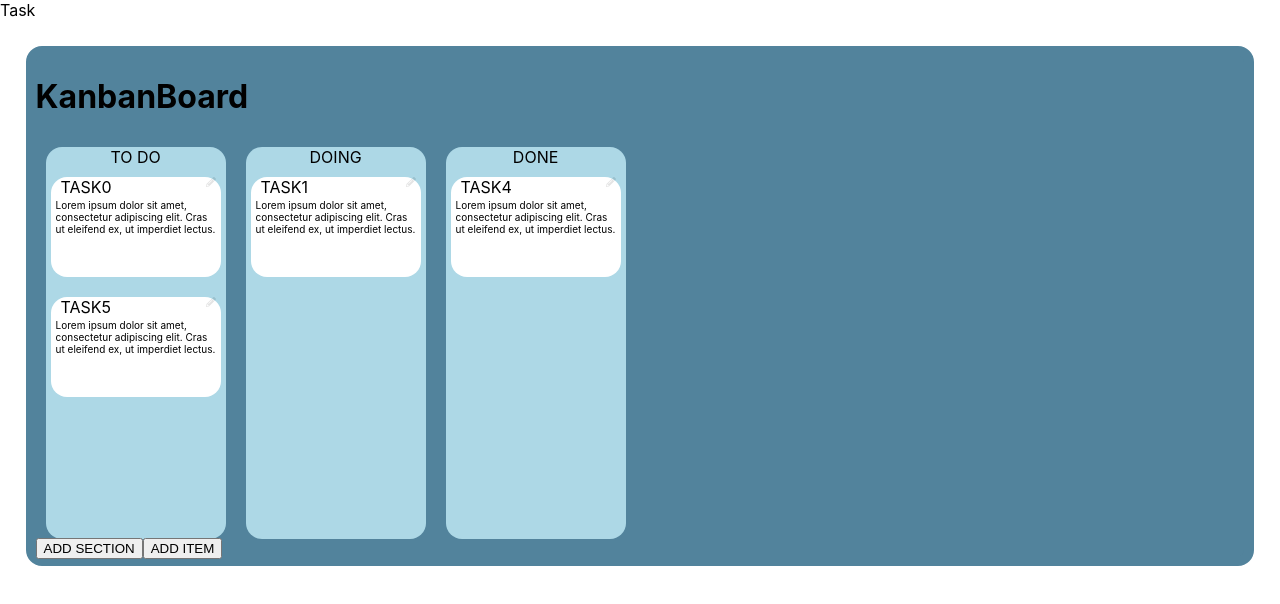
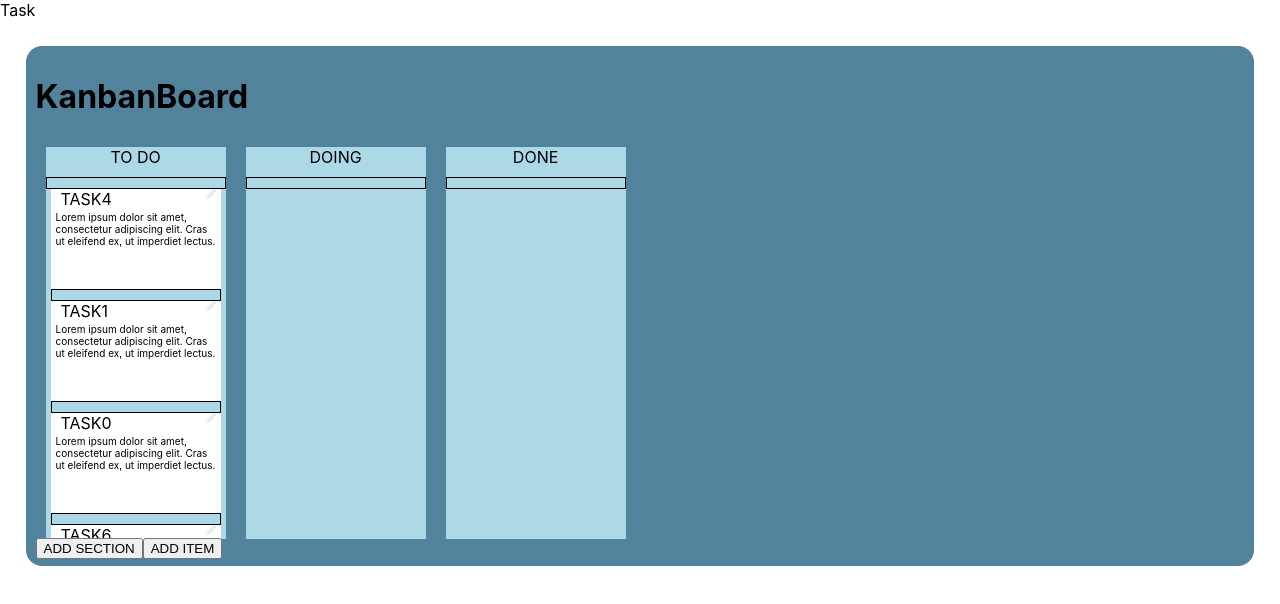
Before and after one commit to DaniloVieira/tasklist-new, a React (Create React App) app: page / in a window 1280 px wide. Shown: the top 604 px of the page. Built offline with nearby package versions, Linux system fonts and the light colour scheme.

Commit message:
Drag and drop

```diff
--- a/src/components/Kanban/Kanban.js
+++ b/src/components/Kanban/Kanban.js
@@ -17,25 +17,36 @@ class Kanban extends Component {
         tasks:[
             {
                 id: 1,
+                order: 3,
                 title: 'TASK0',
                 status: 'TO DO',
                 description: 'Lorem ipsum dolor sit amet, consectetur adipiscing elit. Cras ut eleifend ex, ut imperdiet lectus.'
             },
             {
                 id: 2,
+                order: 2,
                 title: 'TASK1',
-                status: 'DOING',
+                status: 'TO DO',
                 description: 'Lorem ipsum dolor sit amet, consectetur adipiscing elit. Cras ut eleifend ex, ut imperdiet lectus.'
             },
             {
                 id: 3,
+                order: 1,
                 title: 'TASK4',
-                status: 'DONE',
+                status: 'TO DO',
                 description: 'Lorem ipsum dolor sit amet, consectetur adipiscing elit. Cras ut eleifend ex, ut imperdiet lectus.'
             },
             {
                 id: 4,
+                order: 5,
                 title: 'TASK5',
+                status: 'TO DO',
+                description: 'Lorem ipsum dolor sit amet, consectetur adipiscing elit. Cras ut eleifend ex, ut imperdiet lectus.'
+            },
+            {
+                id: 5,
+                order: 4,
+                title: 'TASK6',
                 status: 'TO DO',
                 description: 'Lorem ipsum dolor sit amet, consectetur adipiscing elit. Cras ut eleifend ex, ut imperdiet lectus.'
             }
@@ -49,14 +60,39 @@ class Kanban extends Component {
             status: 'TO DO',
             description: ''
         }
+    }
 
+    constructor(props) {
+        super(props);
+        this.state = {
+            ...this.state,
+            tasks: this.sortTasks(this.state.tasks)
+        }
+    }
+
+    sortTasks(tasks) {
+        return [...tasks].sort((a, b) => a.order-b.order);
+    }
+
+    componentDidMount() {
+        console.log('[componentDidMount]');
+    }
+
+    componentDidUpdate(){
+        console.log('[componentDidUpdate]');
+    }
+
+    itemDroped = (task) => {
+        const updatedTasks = [...this.state.tasks];
+        const taskIndex = updatedTasks.findIndex( t => t.id === task.id);
+        updatedTasks.splice(taskIndex, 1, task);
+        this.setState({tasks: this.sortTasks(updatedTasks)});
     }
 
     getStatusList(){
         let statusList = [];
          this.state.sections
             .map(sec => (statusList.push(sec.title)));
-
         return statusList
     }
 
@@ -110,7 +146,7 @@ class Kanban extends Component {
     }
 
     render(){
-
+        console.log('[render]');
         return (
             <Aux>
                 <Modal show={this.state.showModalAddSection} modalClosed={() => this.toggleSectionModalHandler(false)}>
@@ -119,7 +155,12 @@ class Kanban extends Component {
                 <Modal show={this.state.showModalAddItem} modalClosed={() => this.toggleItemModalHandler(false)}>
                     <KanbanAddItem task={this.state.task} submitItemHandler={this.submitItemHandler} statusList={this.getStatusList()} handleChange={this.handleChange}/>
                 </Modal>
-                <KanbanBoard sections={this.state.sections} tasks={this.state.tasks} showModalSection={() => this.toggleSectionModalHandler(true)} showModalKanbanItem={this.toggleItemModalHandler}/>
+                <KanbanBoard
+                    sections={this.state.sections}
+                    tasks={this.state.tasks}
+                    showModalSection={() => this.toggleSectionModalHandler(true)}
+                    showModalKanbanItem={this.toggleItemModalHandler}
+                    itemDroped={this.itemDroped}/>
             </Aux>
         )
     }
--- a/src/components/Kanban/KanbanBoard/KanbanBoard.js
+++ b/src/components/Kanban/KanbanBoard/KanbanBoard.js
@@ -4,18 +4,18 @@ import classes from './KanbanBoard.module.css'
 import KanbanSection from './KanbanSection/KanbanSection';
 
 //TOOD add dynamicaly kanban section
-
-
-
 const kanbanBoard = (props) => {
 
+    const itemDroped = (task) => {
+        props.itemDroped(task)
+    }
     const sectionsToRender = props.sections
         .map(section => {
             const tasks = props.tasks.filter((tsk) => {
                 return tsk.status === section.title;
             });
             return (
-                <KanbanSection key={section.title} title={section.title} order={section.order} tasks={tasks} clickEditItem={props.showModalKanbanItem}/>
+                <KanbanSection key={section.title} title={section.title} order={section.order} tasks={tasks} clickEditItem={props.showModalKanbanItem} itemDroped={itemDroped} />
             );
         });
 
--- a/src/components/Kanban/KanbanBoard/KanbanCard/KanbanCard.js
+++ b/src/components/Kanban/KanbanBoard/KanbanCard/KanbanCard.js
@@ -4,31 +4,11 @@ import { FaPencilAlt } from "react-icons/fa";
 
 const kanbanCard = (props) => {
 
-    const dragStart = e => {
-
-        console.log(e);
-        e.persist();
-        e.dataTransfer.setData('card_id', e.target.id);
-
-        setTimeout(() => {
-            e.target.style.display = 'none';
-        },0)
-
-    }
-
-    const dragOver = e => {
-        e.stopPropagation();
-    }
-
     return (
-        <div id={'card_'+props.task.id} className={classes.KanbanItem}
-            draggable={true}
-            onDragStart={dragStart}
-            onDragOver={dragOver}>
+        <div className={classes.KanbanItem}>
             <header className={classes.itemHeader}>{props.task.title}<FaPencilAlt size={10} onClick={props.edit} /></header>
             <p>{props.task.description}</p>
         </div>
     );
 }
-
 export default kanbanCard;
--- a/src/components/Kanban/KanbanBoard/KanbanCard/KanbanCard.module.css
+++ b/src/components/Kanban/KanbanBoard/KanbanCard/KanbanCard.module.css
@@ -1,8 +1,8 @@
 .KanbanItem {
     background-color: white;
-    border-radius: 16px;
+    /* border-radius: 16px; */
     height: 100px;
-    margin: 10px 5px;
+    /* margin: 10px 5px; */
 }
 
 .KanbanItem header.itemHeader{
--- a/src/components/Kanban/KanbanBoard/KanbanSection/KanbanSection.js
+++ b/src/components/Kanban/KanbanBoard/KanbanSection/KanbanSection.js
@@ -2,35 +2,49 @@ import React from 'react';
 
 import classes from './KanbanSection.module.css';
 import KanbanCard from '../KanbanCard/KanbanCard';
+import Drop from '../../../UI/DragDrop/Drop';
+import Drag from '../../../UI/DragDrop/Drag'
 
 
 const kanbanSection = (props) => {
 
-    const drop = e => {
-        console.log(e.dataTransfer);
-        e.persist();
-        e.preventDefault();
-        const card_id = e.dataTransfer.getData('card_id');
-        const card = document.getElementById(card_id);
-        card.style.display = 'block';
-        e.target.appendChild(card);
-    }
-
-    const dragOver = e => {
-        e.preventDefault();
-    }
+    // TODO pass the draged item to parent component as long as the section from and the section to
+    const itemDroped = (task, order) => {
+        console.log('[ITEM DROPED]', task, order);
+        const updatedTask = {
+            ...task,
+            status: props.title
+        }
+        props.itemDroped(updatedTask)
+    };
 
     const itemsToRender = props.tasks
         .map(task => {
-            return <KanbanCard taskId={task.id} task={task} key={task.title} edit={() => props.clickEditItem(true, task)}/>
-        })
+            return (
+                <div key={task.id} className={classes.dragble_card}>
+                    <Drag  dataItem={task} >
+                        <KanbanCard taskId={task.id} task={task} key={task.title} edit={() => props.clickEditItem(true, task)} />
+                    </Drag>
+                    <Drop order={task.order} onItemDropped={itemDroped}
+                        initialClass={classes.drop_zone_initial}
+                        enterClass={classes.drop_zone_enter}>
+                    </Drop>
+                </div>
+            )
+        });
+
     return (
-        <div className={classes.KanbanSection}>
-            <header className={classes.sectionHeader}>{props.title}</header>
-            <div  className={classes.sectionItems} onDrop={drop} onDragOver={dragOver} >
-                 {itemsToRender}
+            <div className={classes.KanbanSection}>
+                <header className={classes.sectionHeader}>{props.title}</header>
+                <Drop onItemDropped={itemDroped}
+                    initialClass={classes.drop_zone_initial}
+                    enterClass={classes.drop_zone_enter}>
+                </Drop>
+                <div className={classes.sectionItems}>
+                    {itemsToRender}
+                </div>
             </div>
-        </div>
+
     );
 }
 
--- a/src/components/Kanban/KanbanBoard/KanbanSection/KanbanSection.module.css
+++ b/src/components/Kanban/KanbanBoard/KanbanSection/KanbanSection.module.css
@@ -1,6 +1,6 @@
 .KanbanSection {
     background-color: lightblue;
-    border-radius: 16px;
+    /* border-radius: 16px;  */
     margin: 10px;
     width: 180px;
     height: 98%;
@@ -9,6 +9,7 @@
 
 .KanbanSection header.sectionHeader{
     text-align: center;
+    margin-bottom: 10px;
 }
 
 .KanbanSection div.sectionItems{
@@ -16,6 +17,23 @@
     flex-direction: column;
     overflow-y: scroll;
     height: 92%;
+}
+
+.dragble_card{
+    margin: 0px 5px 0px 5px;
 
 
 }
+
+.drop_zone_initial{
+    height: 10px;
+    border: solid black 0.5px
+}
+
+.drop_zone_enter{
+    height: 100px;
+    border: dotted orange 5px;
+    background-color: lightgrey;
+    margin-top: 5px;
+    margin-bottom: 5px;
+}
--- /dev/null
+++ b/src/components/UI/DragDrop/Drag.js
@@ -0,0 +1,23 @@
+import React from 'react'
+
+//import Aux from '../../../hoc/_Aux/_Aux';
+
+const drag = (props) => {
+    const dragStart = e => {
+        //TODO move this bloco to another component?
+       const task = {
+           ...props.dataItem,
+            order: props.order
+        }
+       //const strObj = JSON.stringify(props.dataItem);
+       const strObj = JSON.stringify(task);
+       console.log('[DRAG]',strObj);
+       e.dataTransfer.setData('drag_item', strObj);
+    }
+    return (
+        <div id={props.id} draggable onDragStart={dragStart} className={props.classes}>
+            {props.children}
+        </div>
+    )
+}
+export default drag;
--- /dev/null
+++ b/src/components/UI/DragDrop/Drop.js
@@ -0,0 +1,59 @@
+import React, {useState} from 'react';
+
+const Drop = (props) => {
+
+    const [isOver, setIsOver] = useState(false);
+    //const [style, setStyle] = useState([props.initialClass]);
+
+    const dragOver = (e) => {
+        e.preventDefault();
+    }
+
+    const drop = (e) => {
+        e.preventDefault();
+        const strObj = e.dataTransfer.getData('drag_item');
+        const droppedItem = JSON.parse(strObj);
+        console.log('[DROP]',  droppedItem);
+        if (droppedItem) {
+            props.onItemDropped(droppedItem);
+            setIsOver(false)
+        }
+    }
+
+    const dragEnter = () => {
+        setIsOver(true);
+        //applyStyle();
+    }
+
+    const dragLeave = () => {
+        setIsOver(false);
+        //applyStyle();
+    }
+
+    // const applyStyle = () => {
+    //     const aux = [];
+    //     console.log('[applyStyle]', isOver);
+    //     if(isOver){
+    //        aux.push(props.enterClass);
+    //     }else{
+    //         aux.pop();
+    //     }
+    //     setStyle(aux);
+    // }
+
+
+
+    return (
+        <div id={props.id}
+            onDragOver={dragOver}
+            onDrop={drop}
+            onDragEnter={dragEnter}
+            onDragLeave={dragLeave}
+            className={isOver ? props.enterClass : props.initialClass}>
+            {props.children}
+        </div>
+    );
+
+}
+
+export default Drop
--- a/src/index.css
+++ b/src/index.css
@@ -14,7 +14,7 @@ code {
 
 label > input, select {
     margin-left: 5px;
-    border-radius: 5px;
+    /* border-radius: 5px; */
     border:1px solid #cccccc
 }
 
@@ -26,13 +26,13 @@ label > input, select {
 /* Track */
 ::-webkit-scrollbar-track {
   box-shadow: inset 0 0 5px #f1f1f1;
-  border-radius: 10px;
+  /* border-radius: 10px; */
 }
 
 /* Handle */
 ::-webkit-scrollbar-thumb {
   background: #888;
-  border-radius: 10px;
+  /* border-radius: 10px; */
 }
 
 /* Handle on hover */
```
